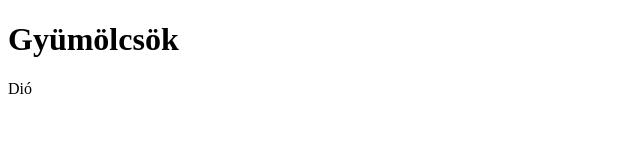
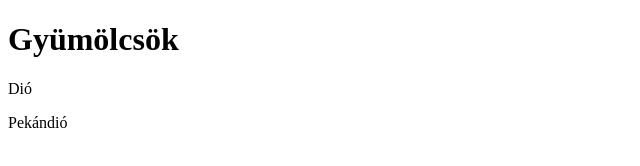
Before and after one commit to VaranyiEszti/vegyigyumi, a website: page index.html in a window 1280 px wide. Shown: the full height of the page, 0-640 px from the left. Drawn offline with Linux system fonts and the light colour scheme.

Commit message:
A pekándió nagyon finom.

```diff
--- a/index.html
+++ b/index.html
@@ -9,7 +9,7 @@
     <h1>Gyümölcsök</h1>
 
     <p>Dió</p>
-
+    <p>Pekándió</p>
 
 </body>
 </html>
```
